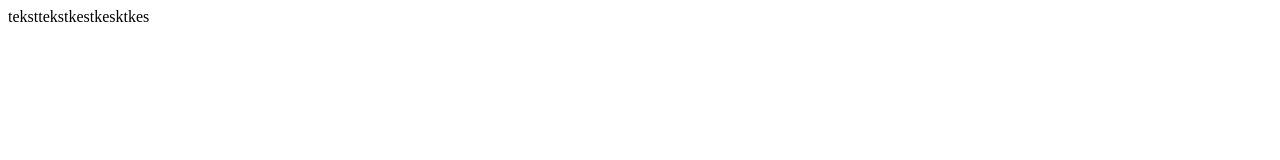
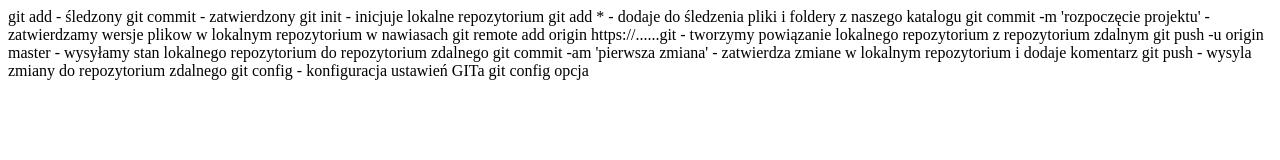
Before and after one commit to piotrlew5/Samuraj, a plain HTML site: page index.html in a window 1280 px wide. Drawn offline with Linux system fonts and the light colour scheme.

Commit message:
druga zmiana

```diff
--- a/index.html
+++ b/index.html
@@ -6,11 +6,22 @@
 </head>
 <body>
 
+   git add - śledzony
+   git commit - zatwierdzony
 
-   teksttekstkestkesktkes
+   git init - inicjuje lokalne repozytorium
 
+   git add * - dodaje do śledzenia pliki i foldery z naszego katalogu
+   git commit -m 'rozpoczęcie projektu' - zatwierdzamy wersje plikow w lokalnym repozytorium w nawiasach
 
+   git remote add origin https://......git - tworzymy powiązanie lokalnego repozytorium z repozytorium zdalnym
+   git push -u origin master - wysyłamy stan lokalnego repozytorium do repozytorium zdalnego
 
+   git commit -am 'pierwsza zmiana' - zatwierdza zmiane w lokalnym repozytorium i dodaje komentarz
+   git push - wysyla zmiany do repozytorium zdalnego
+
+   git config - konfiguracja ustawień GITa
+   git config opcja
 
 
 
```
